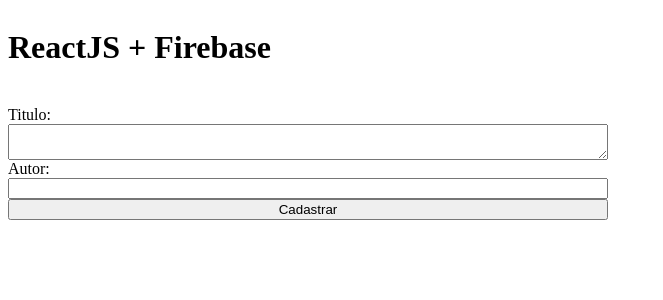
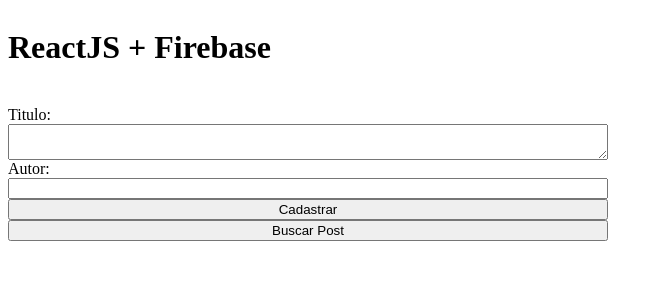
Before and after one commit to Devpe007/firebase-react, a React (Create React App) app: page / in a window 1280 px wide. Shown: the top 300 px of the page, without its empty margins (0-663 px from the left). Built offline with nearby package versions, Linux system fonts and the light colour scheme.

Commit message:
create the function to fetch a specific post from within the database

```diff
--- a/src/App.js
+++ b/src/App.js
@@ -24,6 +24,19 @@
      });
   };
 
+  async function getPost() {
+    await firebase.firestore().collection('posts')
+     .doc('123')
+     .get()
+     .then((snapshot) => {
+      setTitle(snapshot.data().titulo);
+      setAuthor(snapshot.data().autor);
+     })
+     .catch((error) => {
+      console.log('DEU ALGUM ERRO: ', error);
+     });
+  };
+
   return (
     <div className="app" >
       <h1>ReactJS + Firebase</h1>
@@ -36,6 +49,7 @@
       <input type="text" value={author} onChange={(event) => setAuthor(event.target.value)} />
 
       <button onClick={handleAdd} >Cadastrar</button>
+      <button onClick={getPost} >Buscar Post</button>
 
     </div>
   );
```
